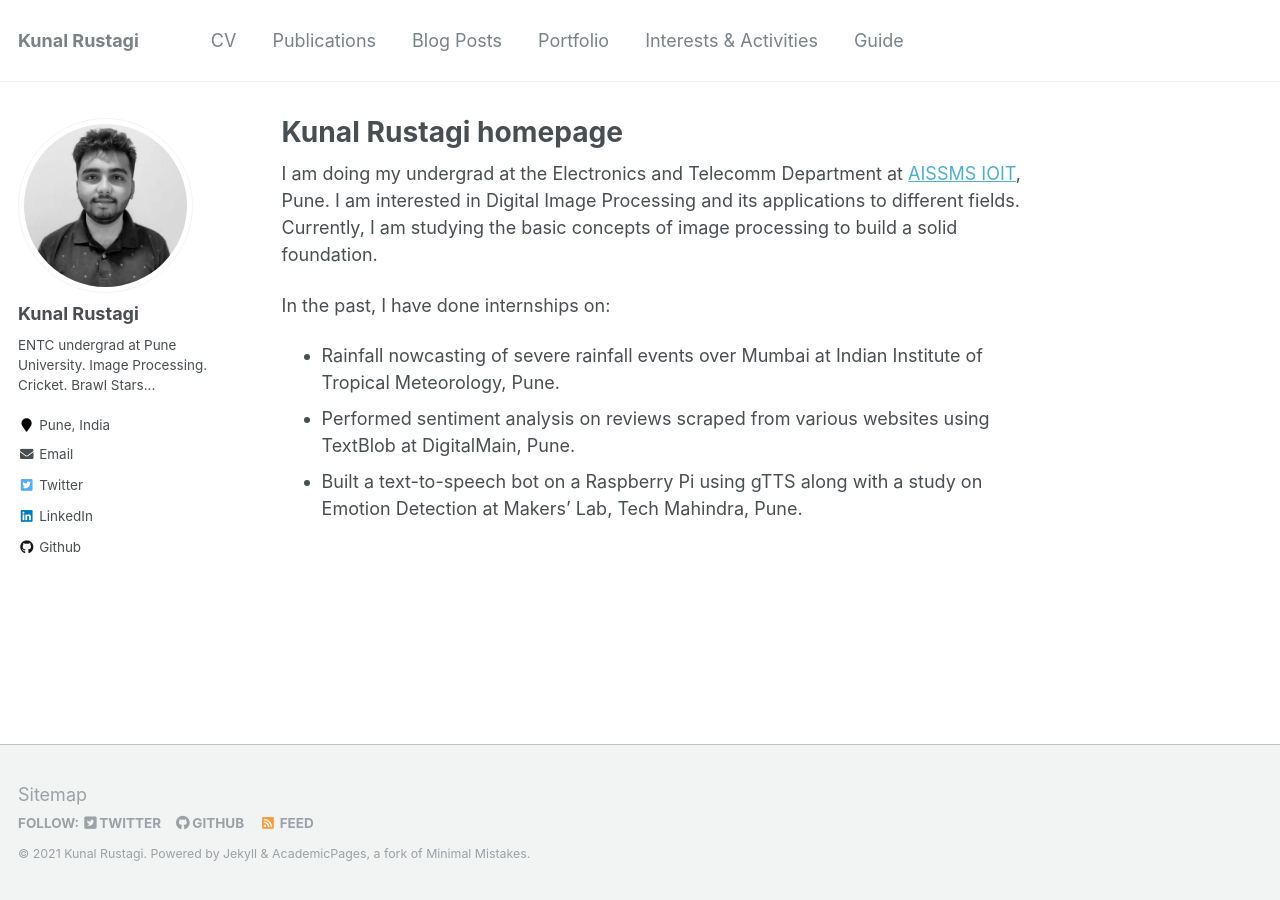
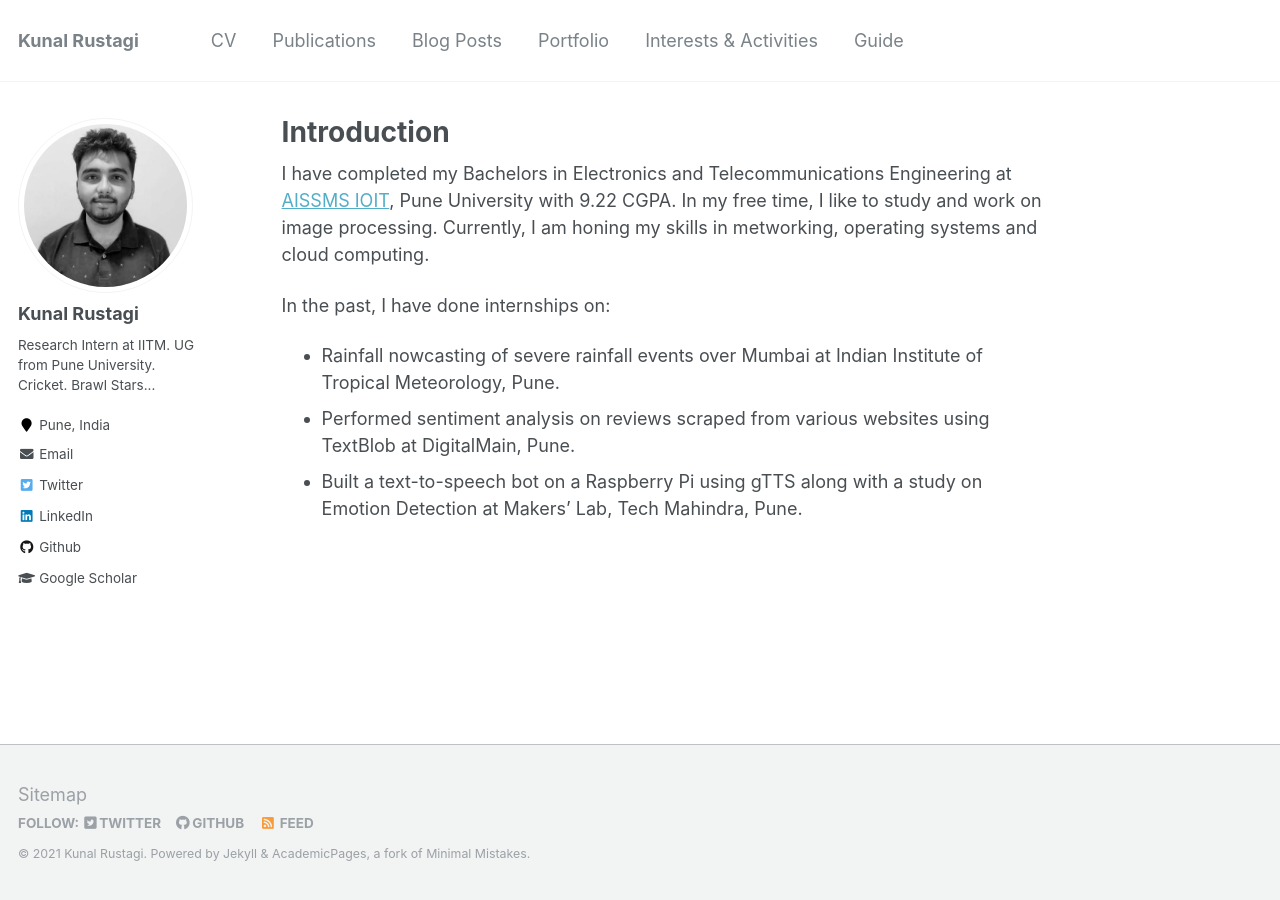
Before and after one commit to kunalrustagi08/kunalrustagi08.github.io, a Jekyll site: the page built from _pages/about.md, in a window 1280 px wide. Built offline with Jekyll 4.4.1, drawn with Linux system fonts in a browser that asks for light colours.

Commit message:
added google scholar profile

```diff
--- a/_config.yml
+++ b/_config.yml
@@ -82,11 +82,11 @@ analytics:
 author:
   name             : "Kunal Rustagi"
   avatar           : "profile1.jpeg"
-  bio              : "ENTC undergrad at Pune University. Image Processing. Cricket. Brawl Stars..."
+  bio              : "Research Intern at IITM. UG from Pune University. Cricket. Brawl Stars..."
   location         : "Pune, India"
   employer         :
   pubmed           : # "https://www.ncbi.nlm.nih.gov/pubmed/?term=john+snow"
-  googlescholar    : # "http://yourfullgooglescholarurl.com"
+  googlescholar    : "https://scholar.google.com/citations?user=N3e8a7kAAAAJ&hl=en"
   email            : "rustagi.kunal@outlook.com"
   researchgate     :  # example: "https://www.researchgate.net/profile/yourprofile"
   uri              :
--- a/_pages/about.md
+++ b/_pages/about.md
@@ -1,6 +1,6 @@
 ---
 permalink: /
-title: "Kunal Rustagi homepage"
+title: "Introduction"
 excerpt: "About me"
 author_profile: true
 redirect_from:
@@ -8,8 +8,7 @@ redirect_from:
   - /about.html
 ---
 
-I am doing my undergrad at the Electronics and Telecomm Department at [AISSMS IOIT](https://aissmsioit.org/), Pune. I am interested in Digital Image Processing and its applications to different fields.
-Currently, I am studying the basic concepts of image processing to build a solid foundation.
+I have completed my Bachelors in Electronics and Telecommunications Engineering at [AISSMS IOIT](https://aissmsioit.org/), Pune University with 9.22 CGPA. In my free time, I like to study and work on image processing. Currently, I am honing my skills in metworking, operating systems and cloud computing.
 
 In the past, I have done internships on:
 * Rainfall nowcasting of severe rainfall events over Mumbai at Indian Institute of Tropical Meteorology, Pune.
```
Also changed, not shown: _publications/2021-01-01-paper-rainfall-nowcasting.md (+3 -1 lines).
